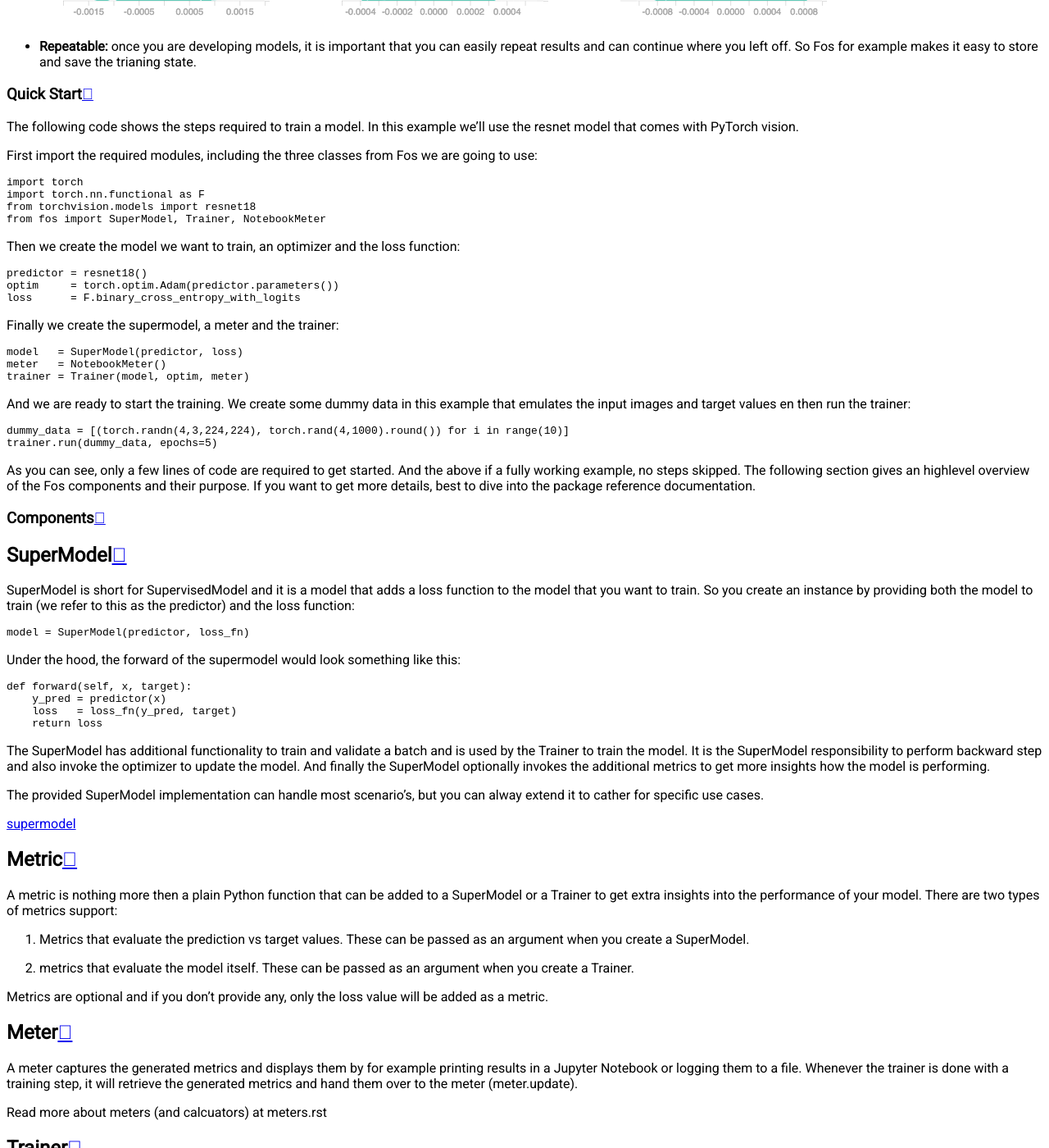
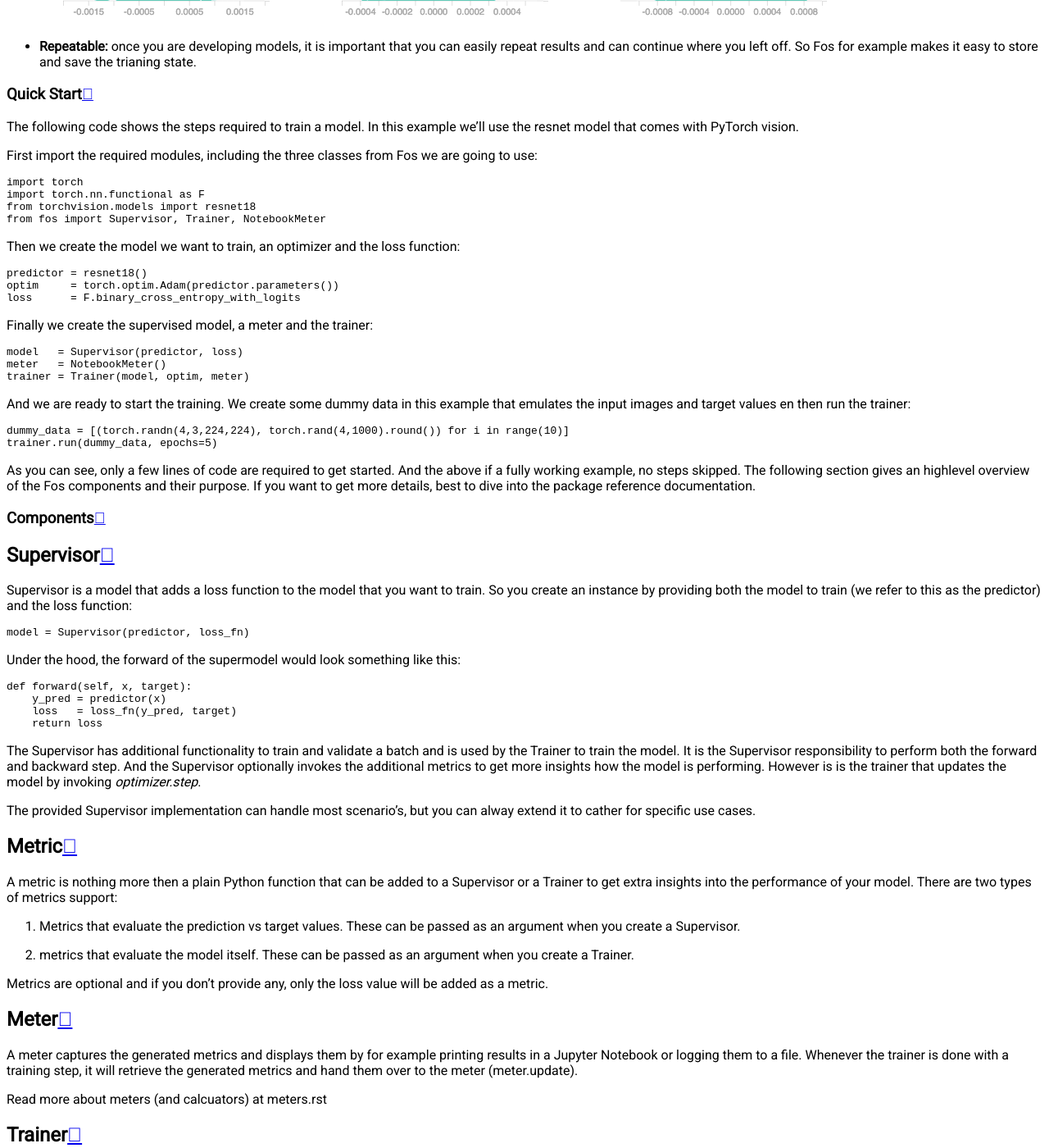
Before and after one commit to neurallayer/fos, a Sphinx documentation site: the page built from docs/source/introduction.rst, in a window 1280 px wide and 1400 px high, scrolled down 1772 px. Shown: the whole window at 82% size. Built offline with Sphinx 7.4.7 and the Read the Docs theme 2.0.0, drawn with Linux system fonts in a browser that asks for light colours; pages that are not in the unit, such as notebooks, are missing from menus; some of the changed text lies outside the part shown.

Commit message:
refactored SuperModel into Supervisor

```diff
--- a/README.rst
+++ b/README.rst
@@ -33,7 +33,7 @@ loss function that you want to use using plain PyTorch objects::
 
 Then create the Fos classes that will take care of the training and output::
 
-   model   = SuperModel(predictor, loss)
+   model   = Supervisor(predictor, loss)
    meter   = NotebookMeter()
    trainer = Trainer(model, optim, meter)
 
--- a/docs/source/introduction.rst
+++ b/docs/source/introduction.rst
@@ -14,7 +14,7 @@ helps to better understand how to use and extend Fos. The four main guiding prin
 
     2. Inheritance & Polymorphism.
        Rather then providing different types of hooks to plugin functionality, you extend
-       Fos by inheriting classes like the SuperModel and override methods. Out of the box Fos already has
+       Fos by inheriting classes like the Supervisor and override methods. Out of the box Fos already has
        many classes included that help enrich behavior like that of the optimizer.
 
 
@@ -48,7 +48,7 @@ First import the required modules, including the three classes from Fos we are g
     import torch
     import torch.nn.functional as F
     from torchvision.models import resnet18
-    from fos import SuperModel, Trainer, NotebookMeter
+    from fos import Supervisor, Trainer, NotebookMeter
 
 Then we create the model we want to train, an optimizer and the loss function::
 
@@ -56,9 +56,9 @@ Then we create the model we want to train, an optimizer and the loss function::
    optim     = torch.optim.Adam(predictor.parameters())
    loss      = F.binary_cross_entropy_with_logits
 
-Finally we create the supermodel, a meter and the trainer::
+Finally we create the supervised model, a meter and the trainer::
 
-   model   = SuperModel(predictor, loss)
+   model   = Supervisor(predictor, loss)
    meter   = NotebookMeter()
    trainer = Trainer(model, optim, meter)
 
@@ -77,13 +77,13 @@ package reference documentation.
 Components
 ==========
 
-SuperModel
+Supervisor
 ----------
-SuperModel is short for SupervisedModel and it is a model that adds a loss function
-to the model that you want to train. So you create an instance by providing both the model
-to train (we refer to this as the predictor) and the loss function::
+Supervisor is a model that adds a loss function to the model that you want to train.
+So you create an instance by providing both the model to train (we refer to this as the predictor)
+and the loss function::
 
-    model = SuperModel(predictor, loss_fn)
+    model = Supervisor(predictor, loss_fn)
 
 
 Under the hood, the forward of the supermodel would look something like this::
@@ -93,19 +93,19 @@ Under the hood, the forward of the supermodel would look something like this::
         loss   = loss_fn(y_pred, target)
         return loss
 
-The SuperModel has additional functionality to train and validate a batch and is used by the Trainer to train the model.
-It is the SuperModel responsibility to perform backward step and also invoke the optimizer to update the model. And finally the SuperModel optionally invokes the additional metrics to get more insights how the model is performing.
+The Supervisor has additional functionality to train and validate a batch and is used by the Trainer to train the model.
+It is the Supervisor responsibility to perform both the forward and backward step. And the Supervisor optionally invokes the additional metrics to get more insights how the model is performing. However is is the trainer that updates
+the model by invoking `optimizer.step`.
 
-The provided SuperModel implementation can handle most scenario's, but you can alway extend it to cather for specific use cases.
-
-supermodel_
+The provided Supervisor implementation can handle most scenario's, but you can alway extend it to
+cather for specific use cases.
 
 Metric
 ------
-A metric is nothing more then a plain Python function that can be added to a SuperModel or a Trainer to get extra insights into
+A metric is nothing more then a plain Python function that can be added to a Supervisor or a Trainer to get extra insights into
 the performance of your model. There are two types of metrics support:
 
-1) Metrics that evaluate the prediction vs target values. These can be passed as an argument when you create a SuperModel.
+1) Metrics that evaluate the prediction vs target values. These can be passed as an argument when you create a Supervisor.
 2) metrics that evaluate the model itself. These can be passed as an argument when you create a Trainer.
 
 Metrics are optional and if you don't provide any, only the loss value will be added as a metric.
@@ -155,7 +155,7 @@ Fos tries to use the below terminology concise througout the documentation and s
 - epoch: running once through the provided dataset. Typically running once through the iterator provided
   by the PyTorch Dataloader, but can also iterate once over a simple Python list object for example.
 
-- predictor: the model that you want to train and is wrapped in the SuperModel.
+- predictor: the model that you want to train and is wrapped in the Supervisor.
 
 - supermodel: short for supervised model and an subclass nn.Modue that adds a loss function to the predictor
   and performs a backward pass.
@@ -172,19 +172,21 @@ Fos tries to use the below terminology concise througout the documentation and s
 Inspiration
 ===========
 There are many other frameworks available, some of which also support PyTorch. Many of them
-have been  source of inspiration for Fos, but there are also some differences:
+have been source of inspiration for Fos, but there are also some differences:
 
-
-- PyTorch Ignite: very flexible and extensible framework while staying lightweight. Ignite has a more
+- `PyTorch Ignite`: very flexible and extensible framework while staying lightweight. Ignite has a more
   functional API and relies to registring handlers to extend functionality where Fos uses OO principles.
 
-- FastAi: Includes many best practices out of the box behind the API and of course there are also
+- `FastAI`: Includes many best practices out of the box behind the API and of course there are also
   excellent courses to accompyning it. Fos does by default less magic behind the scene and the way to
   include these best practices in your training is to use one of more the specialized classes.
 
-- Keras: Unfortunatly no support for PyTorch, but nice API and easy to use. One of key differences is that
-  Keras abstracts most of the underlying machine learning engine (by design), where as Fos augments
-  the engine reather than hiding it.
+- `Keras`: Unfortunatly no support for PyTorch, but nice API and very easy to use. One of key differences
+  is that Keras abstracts most of the underlying machine learning engine (by design), where as
+  Fos augments the engine (PyTorch) rather than hiding it.
+
+- `Chainer`: Excellent API that also uses a OO approach. It has however its own ML engine and not
+  PyTorch (although PyTorch and other engines borrowed a lot of their API's from Chainer)
 
 
 As always, give them a spin and see which framework suits your way of working best.
```
Also changed, not shown: examples/README.rst, 13 other files.
